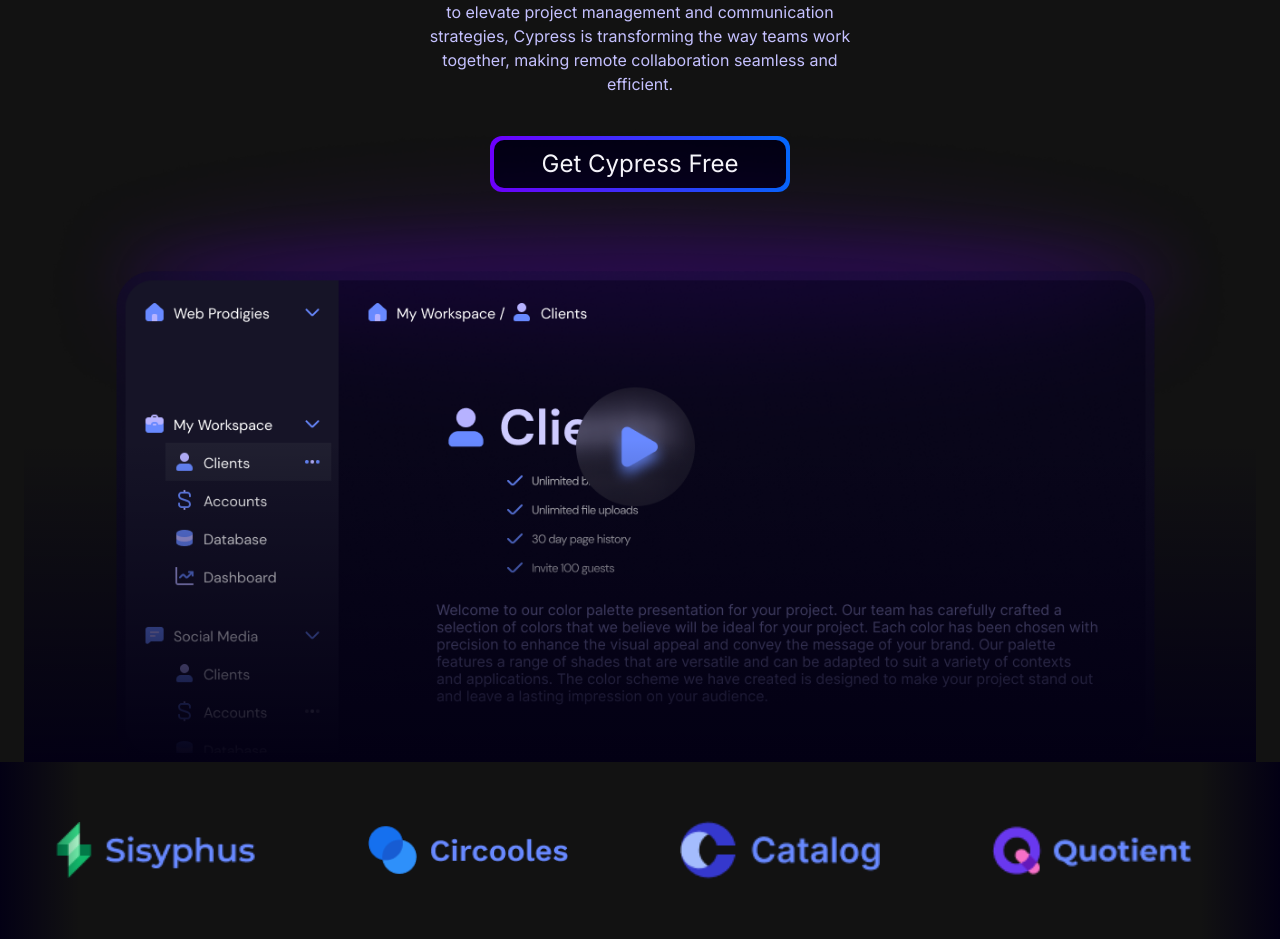
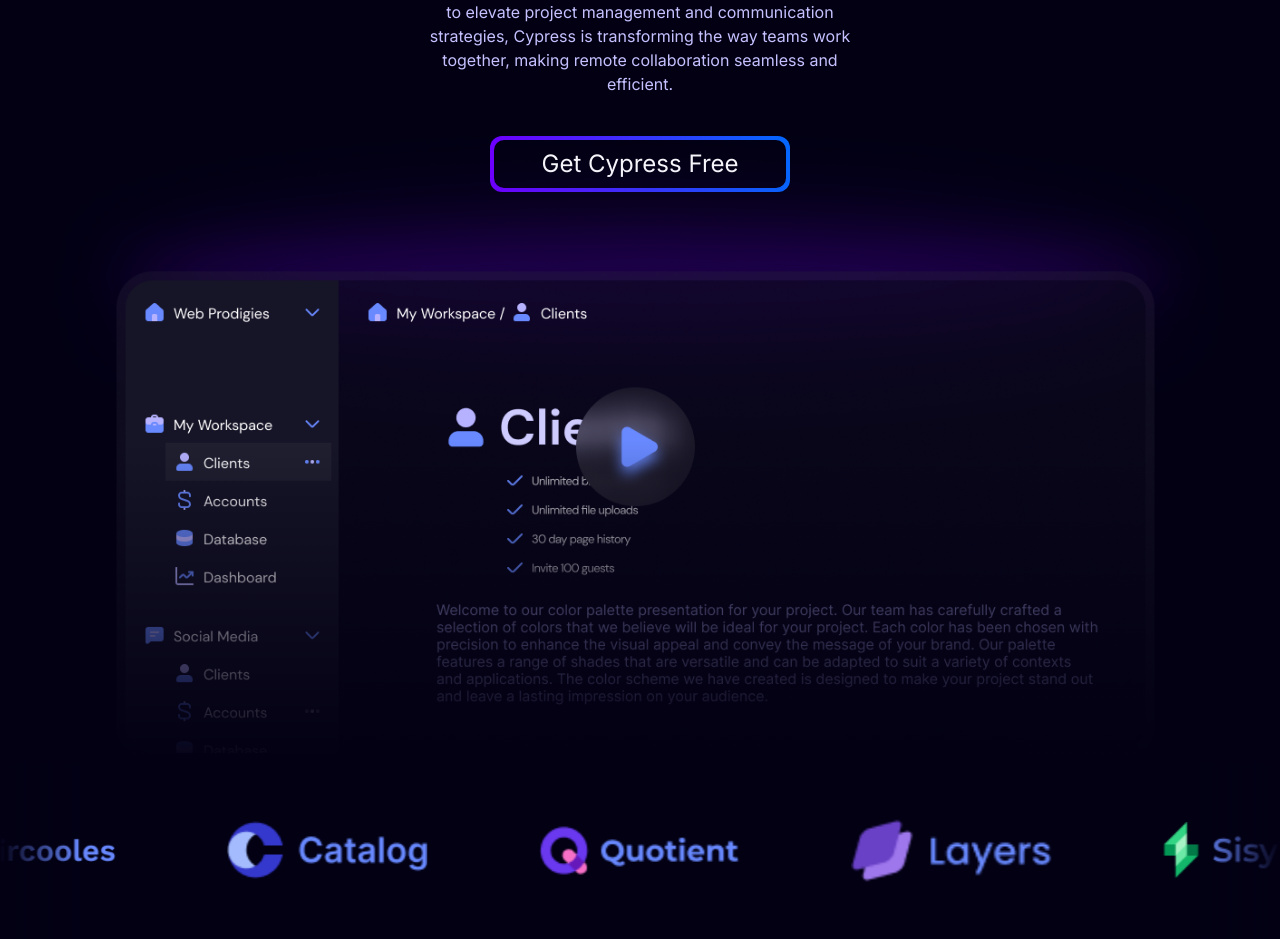
Before and after one commit to kingstondoesit/Cypress-Notion, a Next.js app: page / in a window 1280 px wide. Shown: the part 250-1189 px from the top of the page. Built offline with nearby package versions, Linux system fonts and the light colour scheme; no server answers; the database is empty.

Commit message:
feat: animate-slide

```diff
--- a/src/app/globals.css
+++ b/src/app/globals.css
@@ -2,6 +2,10 @@
 @tailwind components;
 @tailwind utilities;
 
+html,
+body {
+  height: 100%;
+}
 
 @layer base {
   :root {
@@ -49,3 +53,26 @@
     --ring: 263.4 70% 50.4%;
   }
 }
+
+@layer base {
+  * {
+    @apply border-border;
+  }
+  body {
+    @apply bg-background text-foreground;
+  }
+}
+
+.animate-slide {
+  animation: 15s slide-in ease-in-out;
+
+}
+
+@keyframes slide-in {
+  from {
+    transform: translateX(0);
+  }
+  to {
+    transform: translateX(-100%);
+  }
+}
```
